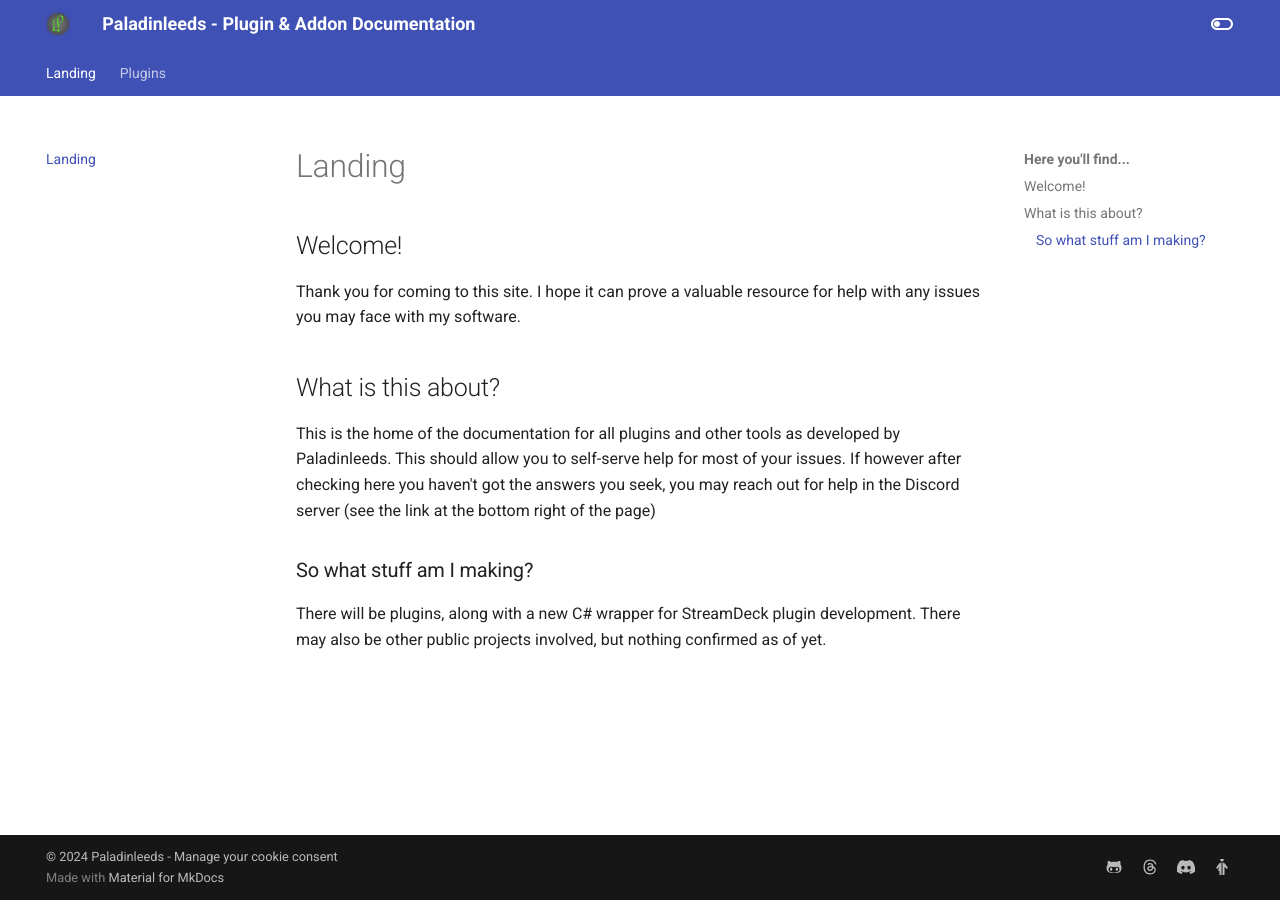
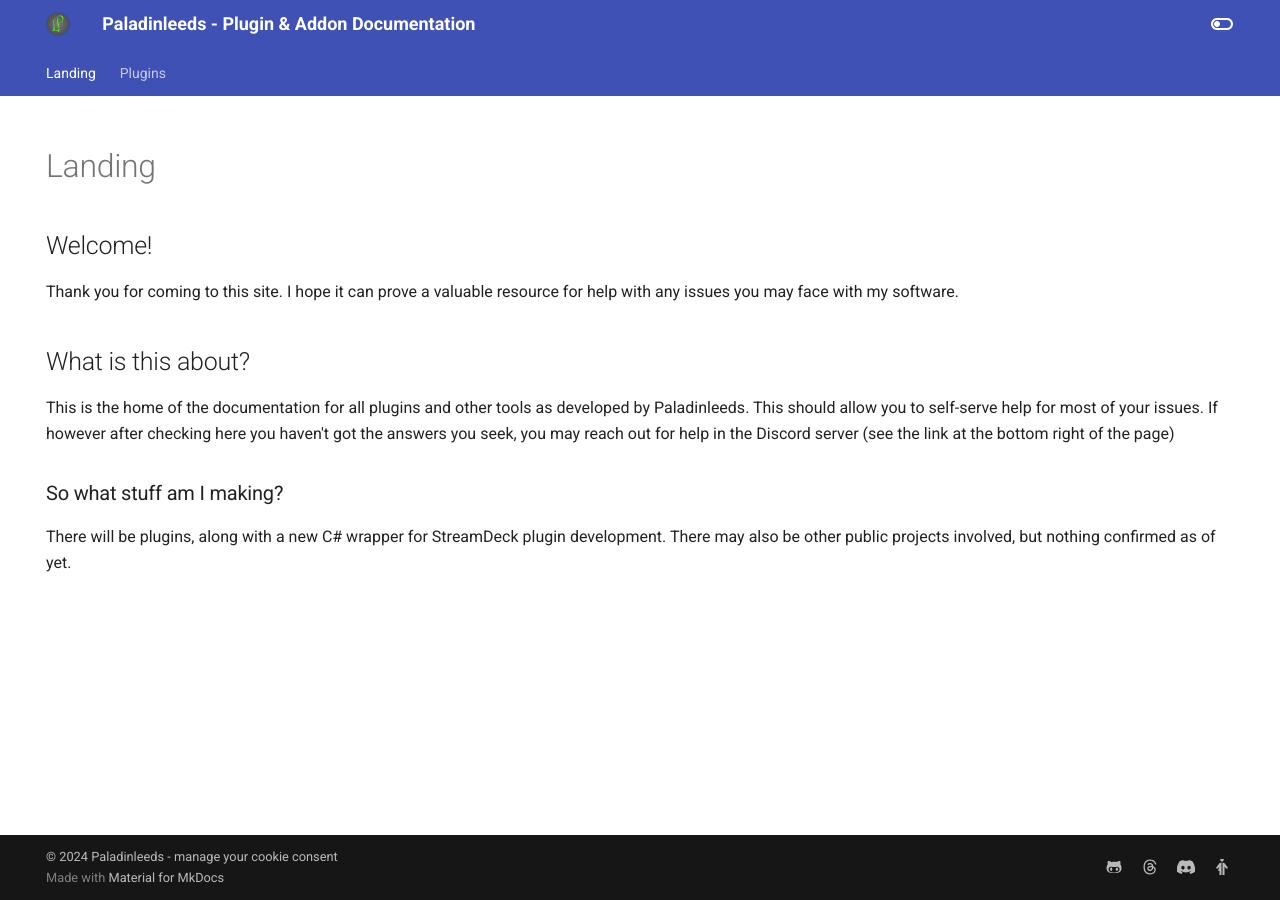
Before and after one commit to Paladinleeds/paladinleeds.github.io, an MkDocs documentation site: the page built from docs/index.md, in a window 1280 px wide. Built offline with MkDocs 1.6.1 and Material for MkDocs 9.7.7, drawn with Linux system fonts in a browser that asks for light colours; plug-ins that fetch from the network failed and are left out; part of the change alters nothing that is shown.

```diff
--- a/docs/index.md
+++ b/docs/index.md
@@ -1,3 +1,9 @@
+---
+hide:
+    - navigation
+    - toc
+---
+
 # Landing
 
 ## Welcome!
--- a/mkdocs.yml
+++ b/mkdocs.yml
@@ -6,11 +6,11 @@ theme:
   name: material
   features:
     - navigation.instant
-    - navigation.tracking
+    - navigation.instant.progress
     - navigation.tabs
     - navigation.sections
     - navigation.top
-    - navigation.index
+    - navigation.indexes
     - search.suggest
     - search.highlight
     - content.tabs.link
@@ -35,16 +35,16 @@ extra:
   social:
     - icon: fontawesome/brands/github-alt
       link: https://github.com/paladinleeds
-      name: GitHub
+      name: Paladinleeds on GitHub
     - icon: fontawesome/brands/threads
       link: https://threads.net/@paladinleeds
-      name: Threads
+      name: Paladinleeds on Threads
     - icon: fontawesome/brands/discord
       link: https://discord.gg/tmnv48e
-      name: Discord
+      name: Support Server - The Holy Castle - Powered by Discord
     - icon: fontawesome/solid/person-half-dress
       link: https://en.pronouns.page/@paladinleeds
-      name: Pronouns.page
+      name: Paladinleeds Pronouns.page
   consent:
     title: Only the most heavenly of cookies. But we don't give them out without permission.
     description: >-
@@ -56,9 +56,6 @@ extra:
     cookies:
       analytics:
         name: Google Analytics
-        checked: false
-      github:
-        name: GitHub
         checked: false
 
 plugins:
@@ -84,4 +81,4 @@ markdown_extensions:
       title: Here you'll find...
 
 copyright: |
-  &copy; 2024 <a href="https://www.github.com/paladinleeds/" target="_blank">Paladinleeds</a> - <a href="#__consent">Manage your cookie consent</a>
+  &copy; 2024 <a href="https://www.github.com/paladinleeds/" target="_blank">Paladinleeds</a> - <a href="#__consent">manage your cookie consent</a>
```
